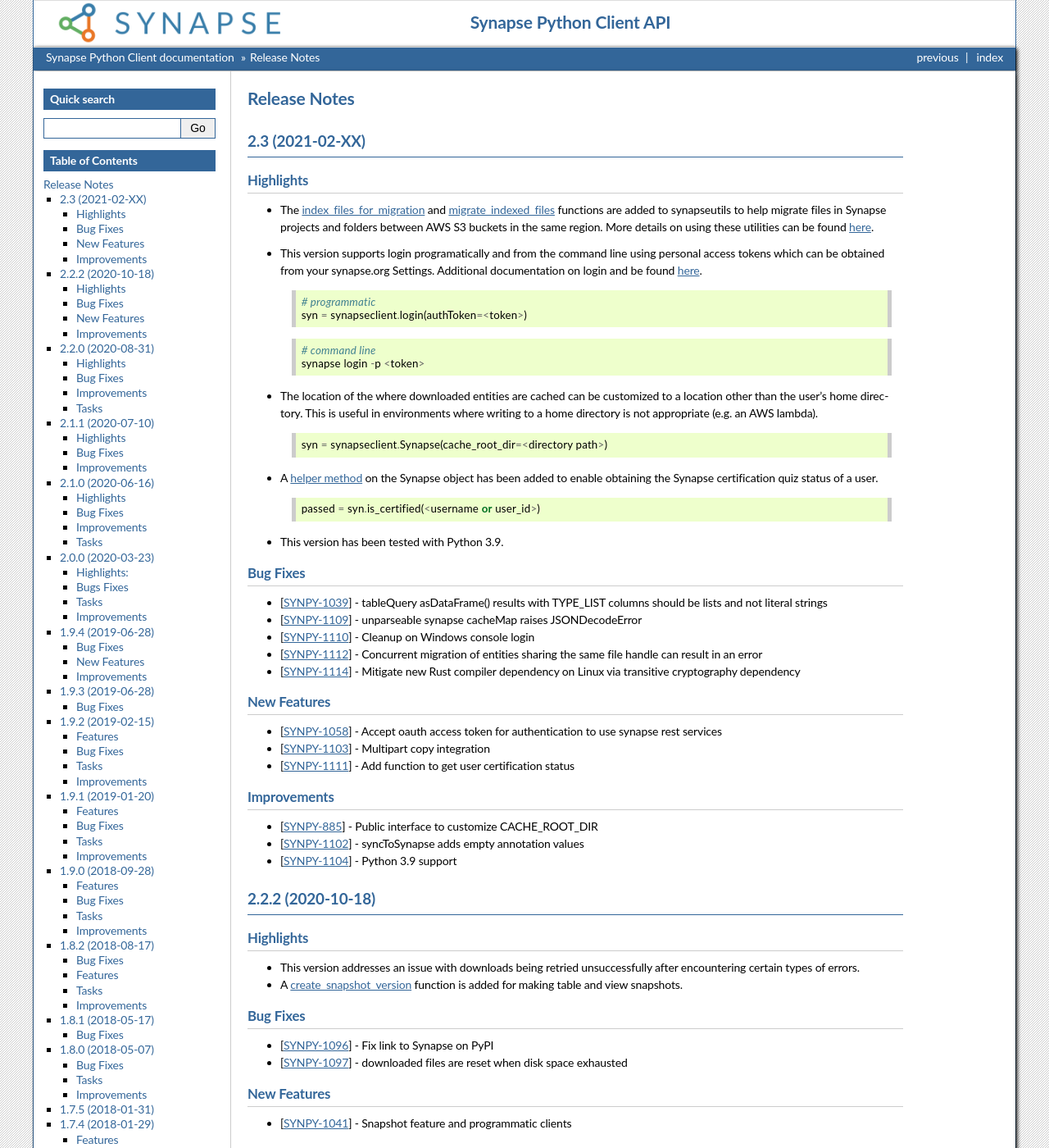
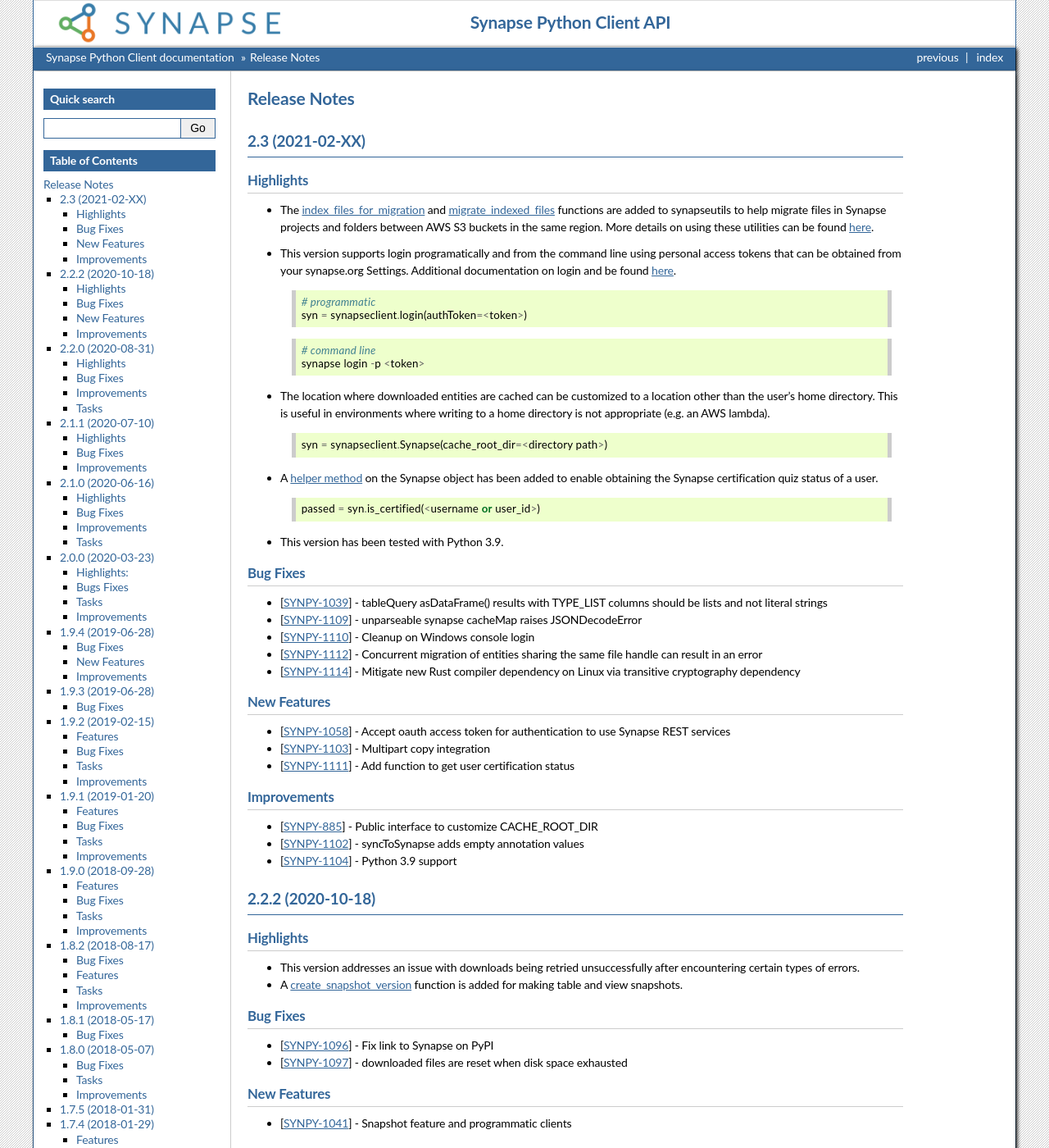
Before and after one commit to Sage-Bionetworks/synapsePythonClient, a Sphinx documentation site: the page built from docs/news.rst, in a window 1280 px wide and 1400 px high. Shown: the whole window at 82% size. Built offline with Sphinx 7.4.7, drawn with Linux system fonts in a browser that asks for light colours; the version number could not be read and is left out.

Commit message:
release note fixes from feedback

```diff
--- a/docs/news.rst
+++ b/docs/news.rst
@@ -13,7 +13,7 @@
   to synapseutils to help migrate files in Synapse projects and folders between AWS S3 buckets in the same region.
   More details on using these utilities can be found `here <S3Storage.html#storage-location-migration>`__.
 
-- This version supports login programatically and from the command line using personal access tokens which can be obtained
+- This version supports login programatically and from the command line using personal access tokens that can be obtained
   from your synapse.org Settings. Additional documentation on login and be found `here <Credentials.html>`__.
 
   .. code-block::
@@ -26,7 +26,7 @@
    # command line
    synapse login -p <token>
 
-- The location of the where downloaded entities are cached can be customized to a location other than the user's home directory.
+- The location where downloaded entities are cached can be customized to a location other than the user's home directory.
   This is useful in environments where writing to a home directory is not appropriate (e.g. an AWS lambda).
 
   .. code-block::
@@ -60,7 +60,7 @@
 ------------
 
 -  [`SYNPY-1058 <https://sagebionetworks.jira.com/browse/SYNPY-1058>`__] -
-   Accept oauth access token for authentication to use synapse rest services
+   Accept oauth access token for authentication to use Synapse REST services
 -  [`SYNPY-1103 <https://sagebionetworks.jira.com/browse/SYNPY-1103>`__] -
    Multipart copy integration
 -  [`SYNPY-1111 <https://sagebionetworks.jira.com/browse/SYNPY-1111>`__] -
```
